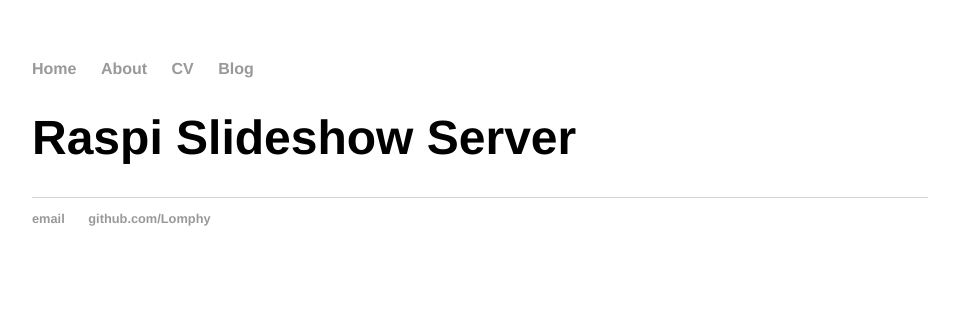
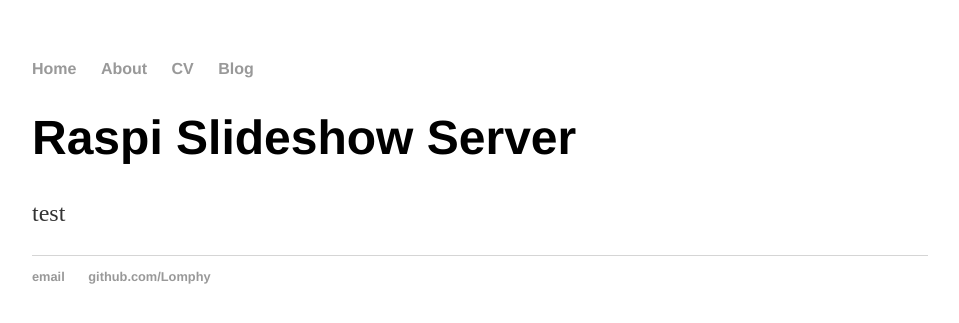
Before and after one commit to Lomphy/Lomphy.github.io, a Jekyll site: the page built from projects/RaspiSlideshowServer/index.html, in a window 1280 px wide. Shown: the top 323 px of the page, without its empty margins (160-1119 px from the left). Built offline with Jekyll 4.4.1, drawn with Linux system fonts in a browser that asks for light colours.

Commit message:
Update index.html

```diff
--- a/projects/RaspiSlideshowServer/index.html
+++ b/projects/RaspiSlideshowServer/index.html
@@ -2,4 +2,7 @@
 layout: default
 title: Raspi Slideshow Server
 ---
+<div class="blurb">
 	<h1>{{ page.title }}</h1>
+	<p>test</p>
+</div><!-- /.blurb -->
```
